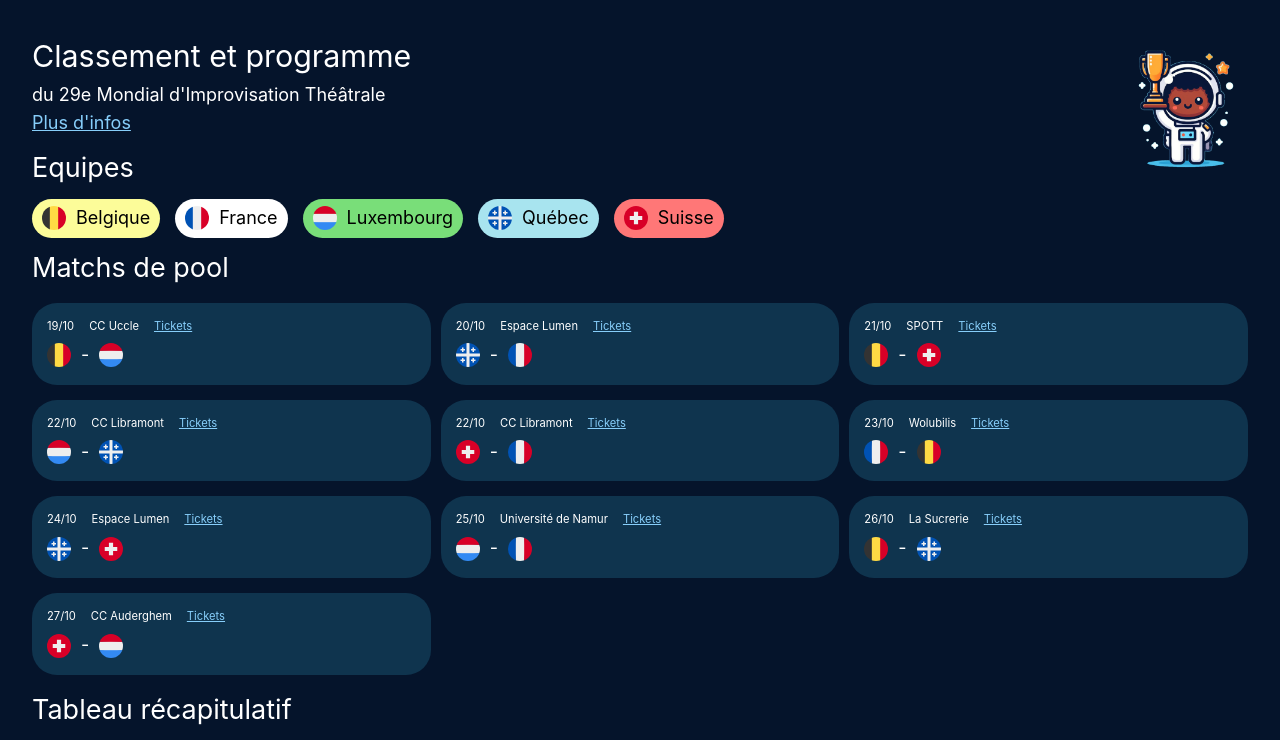
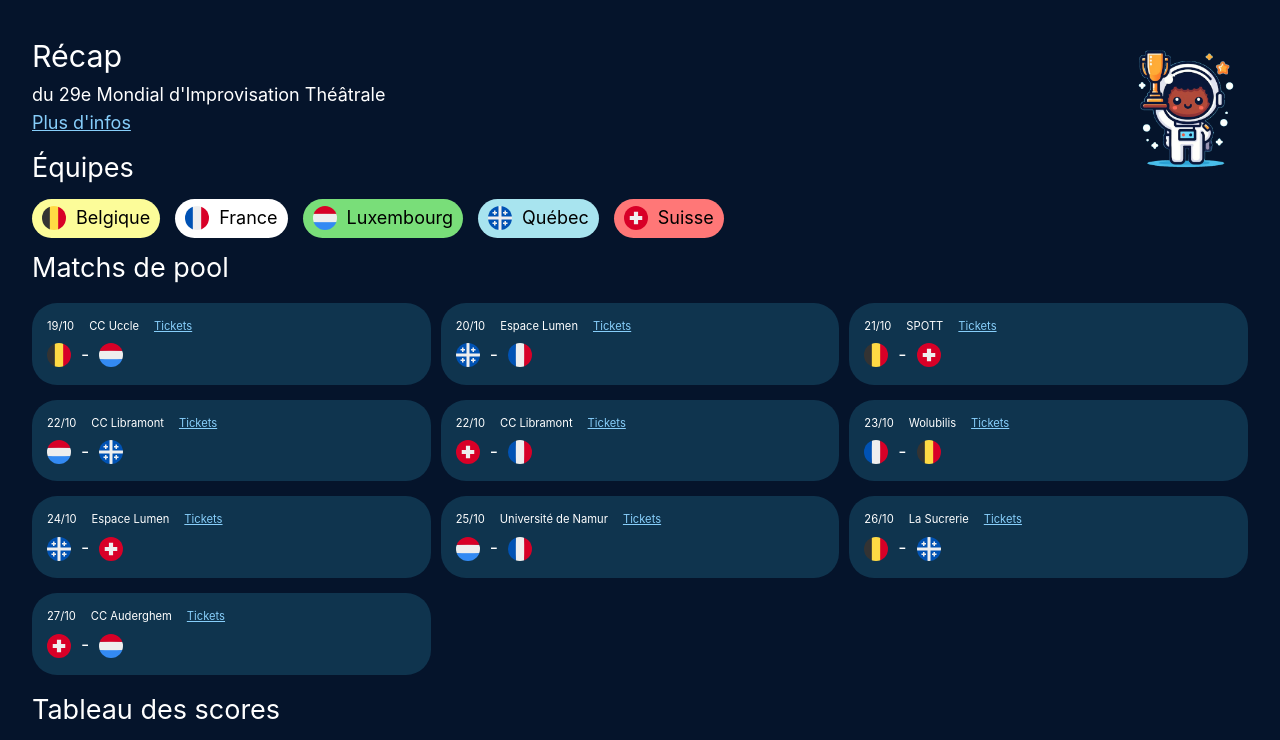
Before and after one commit to tchapeaux/mondial-impro-2023-resultats, a Vue app: page / in a window 1280 px wide. Shown: the top 740 px of the page. Built offline with nearby package versions, Linux system fonts and the light colour scheme.

Commit message:
copy tweaks

```diff
--- a/src/App.vue
+++ b/src/App.vue
@@ -20,12 +20,12 @@ if (new URLSearchParams(window.location.search).get('fakeData')) {
 
 <template>
   <img class="header-pic" aria-role="none" src="/dall-e-3-chibi-astro.png" />
-  <h1 class="hero-title">Classement et programme</h1>
+  <h1 class="hero-title">Récap</h1>
   <p class="hero-sub">du 29e Mondial d'Improvisation Théâtrale</p>
 
   <p><a href="https://www.fbia.be/mondial-2023/" target="_blank">Plus d'infos</a></p>
 
-  <h2>Equipes</h2>
+  <h2>Équipes</h2>
   <ul class="teams-list">
     <TeamCard v-for="t in RESULTS.teams" :key="t.short" :team="t" />
   </ul>
@@ -40,7 +40,7 @@ if (new URLSearchParams(window.location.search).get('fakeData')) {
   </ul>
   <p v-if="RESULTS.matchs_pool.some((m) => m.overtime)" class="small">⏰ = impro supplémentaire</p>
 
-  <h2>Tableau récapitulatif</h2>
+  <h2>Tableau des scores</h2>
   <div class="recap-table">
     <RecapTable :results="RESULTS" />
     <ul class="small">
```
